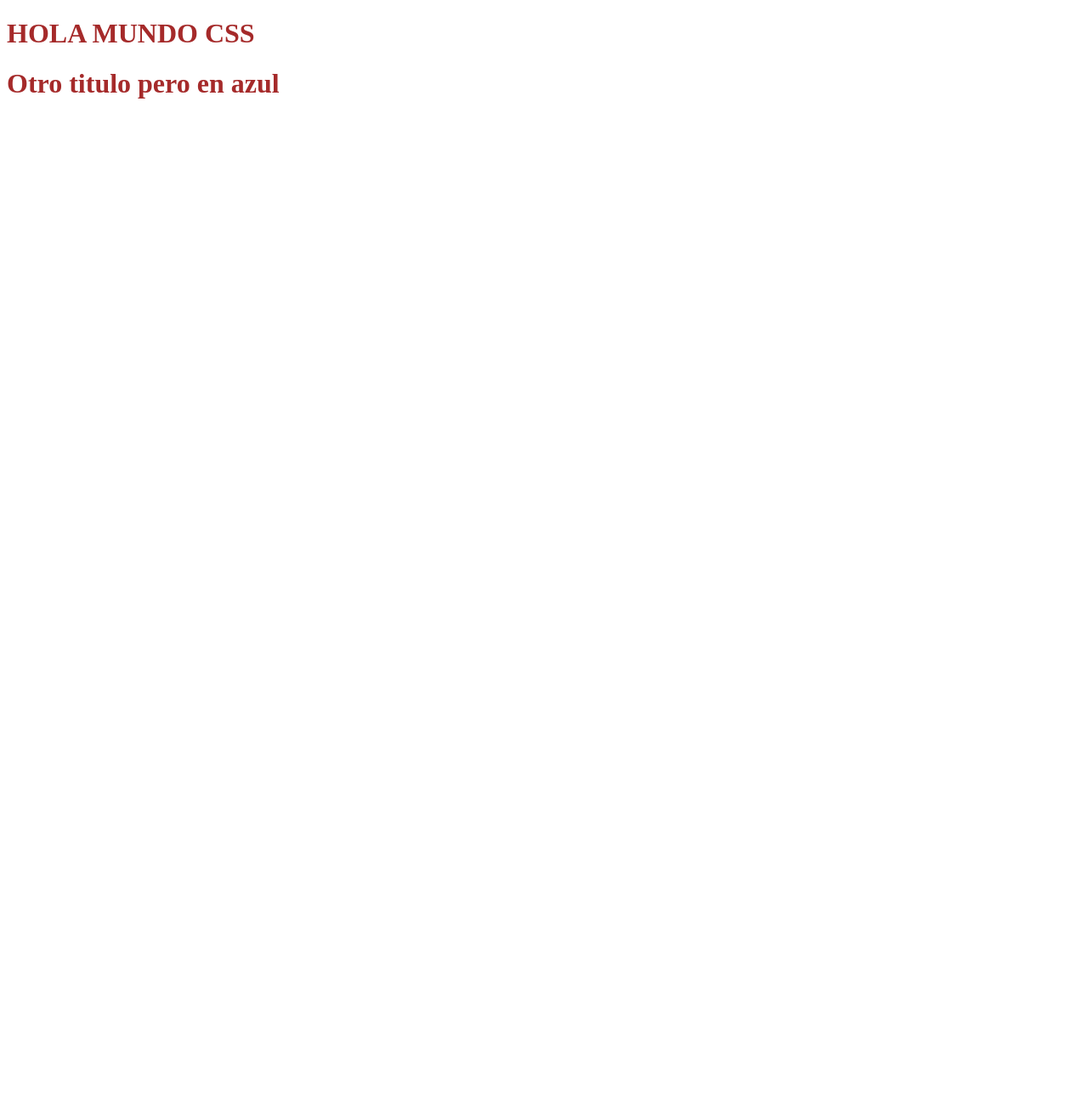
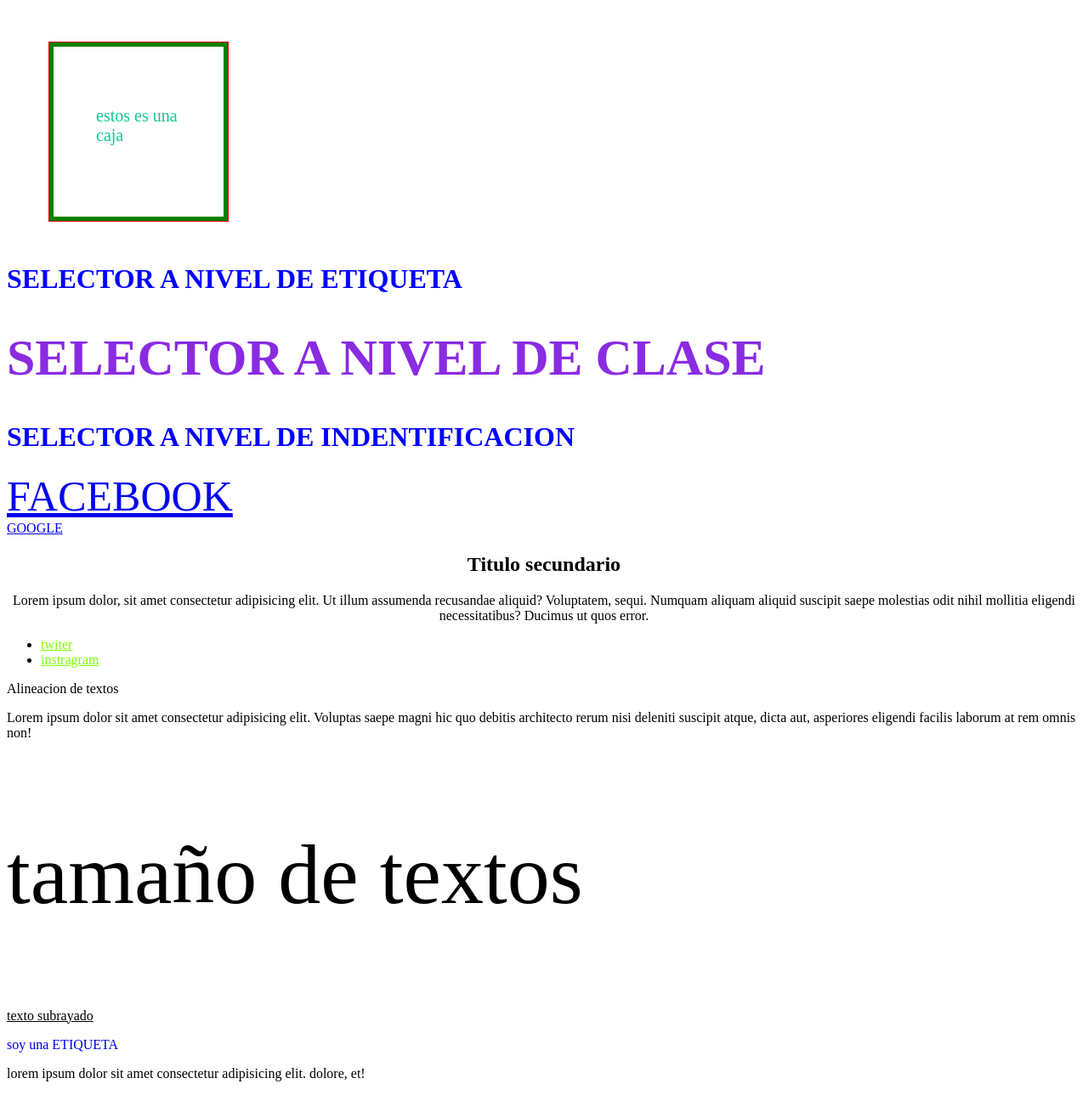
Before and after one commit to sebastian-cas/Practica-3-CSS, a plain HTML site: page index.html in a window 1280 px wide. Shown: the whole page at 85% size. Before the commit the page ends 800 px from the top, so only its background shows below. Drawn offline with Linux system fonts and the light colour scheme.

Commit message:
separara el CSS en un archivo y agregar mas estilos

```diff
--- a/index.html
+++ b/index.html
@@ -4,19 +4,58 @@
 <head>
     <meta charset="UTF-8">
     <meta name="viewport" content="width=device-width, initial-scale=1.0">
+    <link rel="stylesheet" href="style.css">
     <title>ESTILOS CON CSS</title>
 </head>
 <body>
-    <H1>HOLA MUNDO CSS</H1>
-    <h1>Otro titulo pero en azul</h1>
-    <style>
-        h1 {
-            color: blue;
-            color: brown;
 
 
-        }
+    <!-- ejercicio de caja -->
+    <div class="caja">
+        <p>estos es una caja</p>
+    </div>
+    <!-- ejercicio de selectores -->
+    <H1>SELECTOR A NIVEL DE ETIQUETA</H1>
+    <h1 class="texto-grande"> SELECTOR A NIVEL DE CLASE</h1>
+    <h1>SELECTOR A NIVEL DE INDENTIFICACION</h1>
 
-    </style>
+    <header>
+        <nav>
+            <a href="www.facebook.com">FACEBOOK</a>
+        </nav>
+
+    </header>
+
+
+    <a href="www.google.com">GOOGLE</a>
+    <h2>Titulo secundario</h2>
+    <p class="texto-centrado">Lorem ipsum dolor, sit amet consectetur adipisicing elit. Ut illum assumenda recusandae aliquid? Voluptatem, sequi. Numquam aliquam aliquid suscipit saepe molestias odit nihil mollitia eligendi necessitatibus? Ducimus ut quos error.</p>
+    <aside>
+        <nav>
+            <ul>
+                <li>
+                    <a href="www.twiter.com">twiter</a>
+                </li>
+                <li>
+                    <a href="www.instragram.com">instragram</a>
+                </li>
+            </ul>
+        </nav>
+    </aside>
+
+     <!-- estilizar texto -->
+    <p class="Alineacion">Alineacion de textos</p>
+
+    <p class="Alineacion">Lorem ipsum dolor sit amet consectetur adipisicing elit. Voluptas saepe magni hic quo debitis architecto rerum nisi deleniti suscipit atque, dicta aut, asperiores eligendi facilis laborum at rem omnis non!</p>
+
+    <p class="tamaños">tamaño de textos</p>
+
+    <p class="decoraciones">texto subrayado</p>
+
+    <a class="quitar-subrayado" href="www.google.com">soy una ETIQUETA</a>
+
+    <p class="transformaciones">Lorem ipsum dolor sit amet consectetur adipisicing elit. Dolore, et!</p>
+
+
 </body>
 </html>
--- /dev/null
+++ b/style.css
@@ -0,0 +1,81 @@
+
+
+        .caja {
+            /* propiedades especiales que se heredan */
+            font-size: 20px;
+            color: rgb(17, 199, 144);
+
+            outline: 1px solid red;
+            width: 100px;
+            height: 100px;
+            padding: 50px;
+            border: 5px solid green;
+            margin: 50px;
+        }
+        /* ejercicio de selectores */
+        header > nav > a{
+            font-size: 50px;
+        }
+
+        aside a{
+            color: chartreuse;
+        }
+        h1{ color: blue;
+        }
+
+
+        /* compartir propiedad css */
+
+        h2, .texto-centrado{
+            text-align: center;
+        }
+
+        .texto-grande {
+            font-size: 60px;
+            color: blueviolet;
+        }
+
+        #texto-pequeno {
+            font-size: 10px;
+            color: lawngreen;
+        }
+
+       /*  <!-- estilizar texto --> */
+       /* text-aling */
+       .alineacion {
+        /* alineacion a la izquierda */
+        /* text-aling: left; */
+
+        /* alineacion a la izquierda */
+        /* text-aling: center;*/
+
+        /* alineacion a la izquierda */
+        /* text-aling: justify; */
+        text-align: justify;
+       }
+
+       .tamaños {
+        /* tamaño por defecto */
+        /* font-size: 16px */
+        font-size: 100px;
+       }
+
+       .decoraciones {
+        /* subrayado */
+        text-decoration: underline;
+       }
+
+       .quitar-subrayado {
+        text-decoration: unset;
+       }
+
+       .transformaciones {
+        /* primera letra de cada palabra en mayuscula  */
+        /* text-transform:capitalize; */
+
+        /* todo en mayuscula */
+        /* text-transform:uppercase; */
+
+        /* todo en minuscula */
+        text-transform: lowercase;
+       }
```
